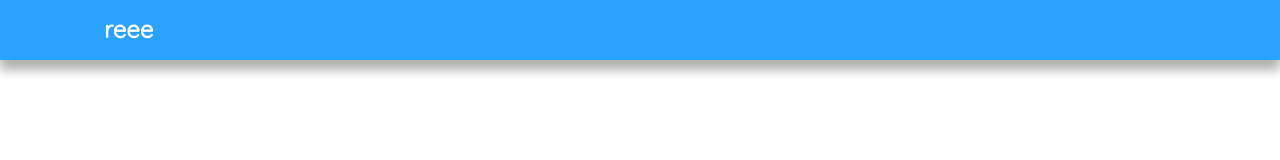
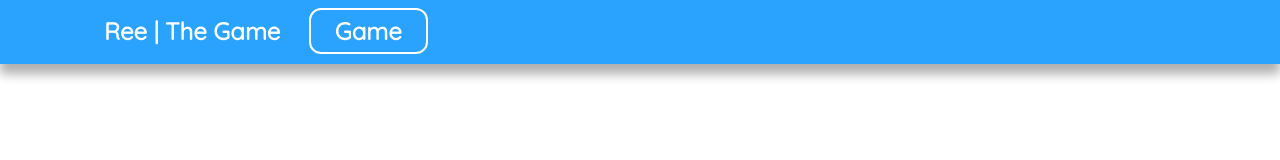
Before and after one commit to YOYITsM3M8/game, a plain HTML site: page index.html in a window 1280 px wide. Drawn offline with Linux system fonts and the light colour scheme.

Commit message:
Update index.html

```diff
--- a/index.html
+++ b/index.html
@@ -2,11 +2,12 @@
 <html>
   <head>
     <link rel="stylesheet" type="text/css" href="./pencilrevived.css">
-    <title>Game -- YOYITsM3M8</title>
+    <title>Ree -- YOYITsM3M8</title>
   </head>
   <body>
     <nav>
-    <h1> reee </h1>
+      <h1> Ree | The Game </h1>
+      <a href="./game.html">Game</a>
     </nav>
   </body>
 </html>
```
